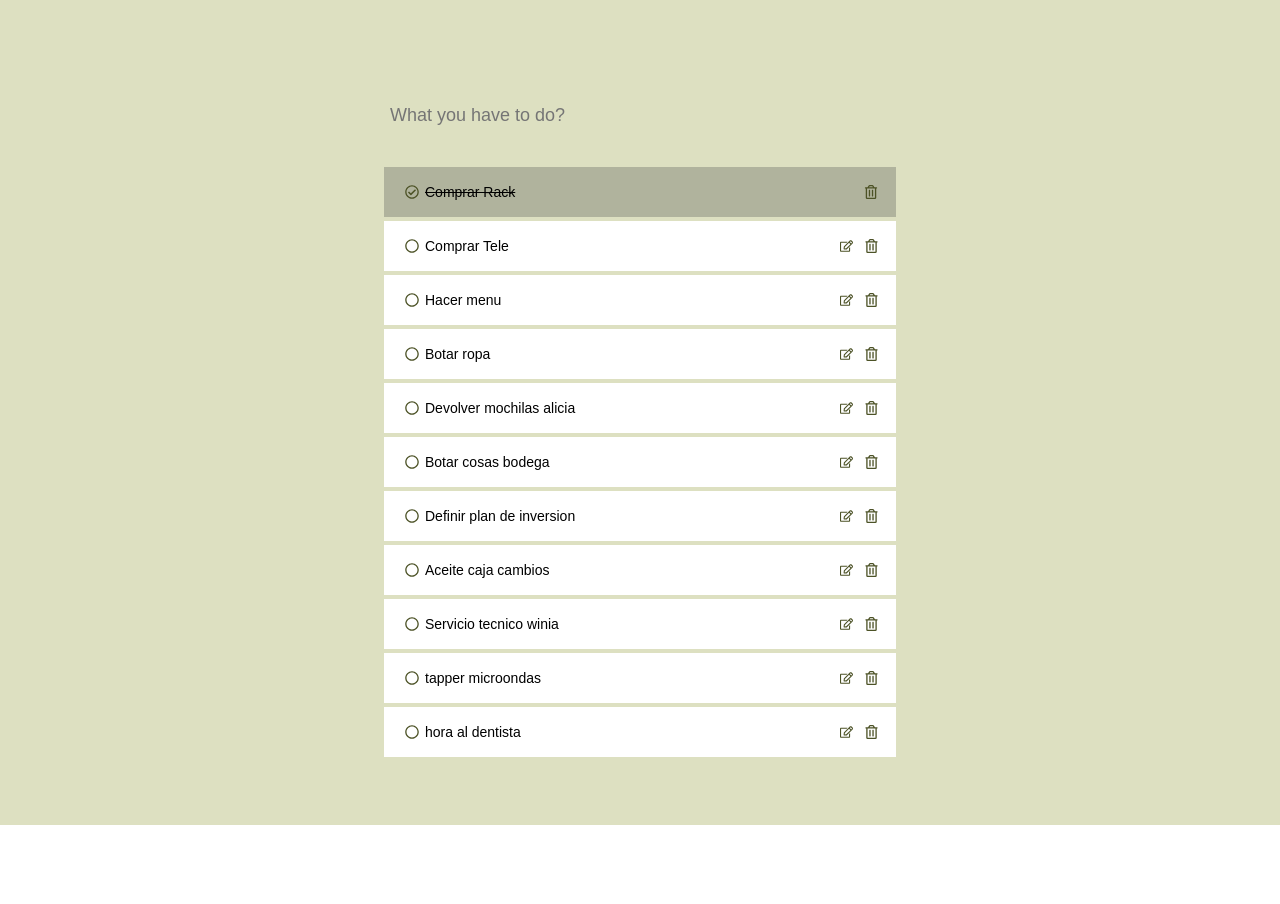
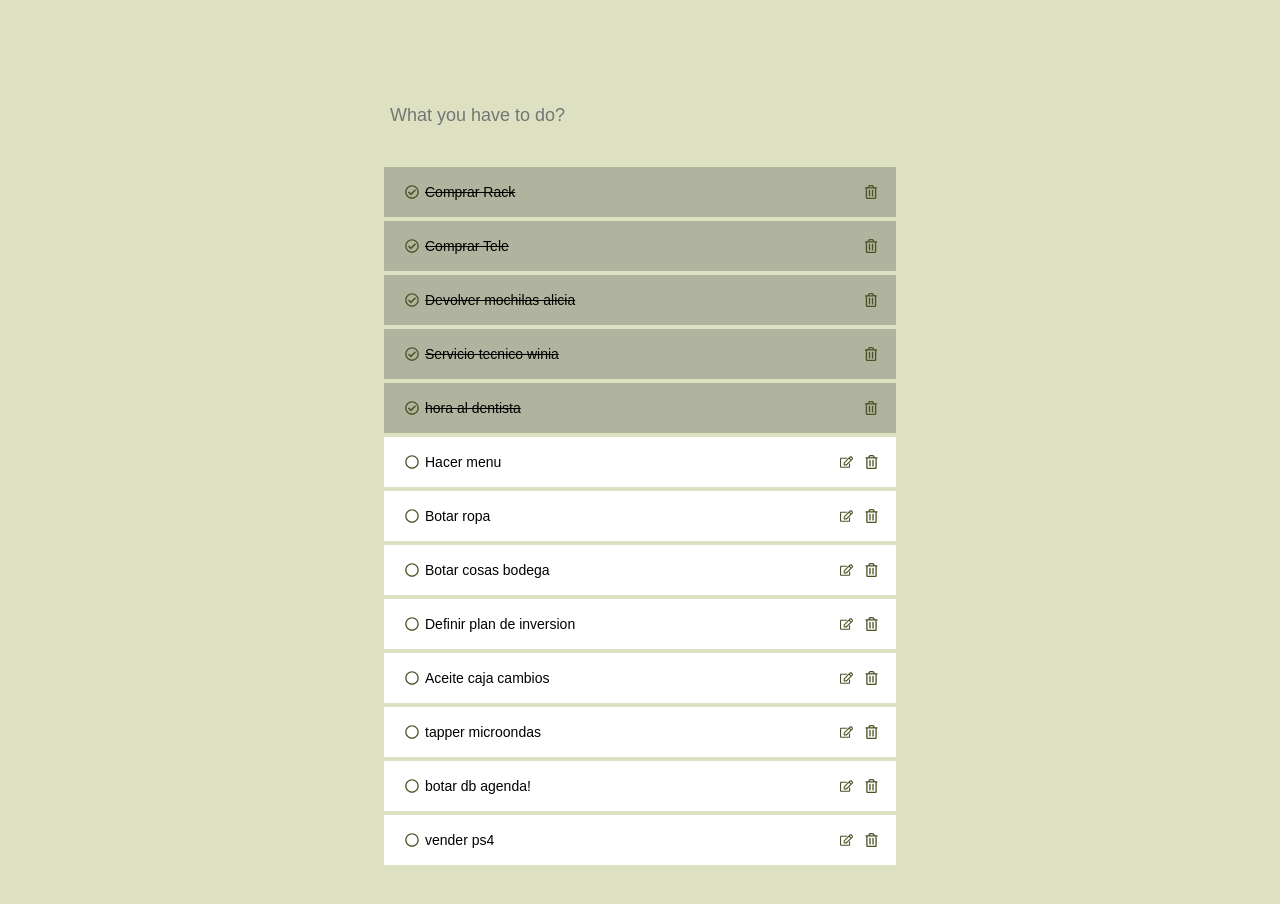
Before and after one commit to pablosat/todo-webapp, a React (Create React App) app: page / in a window 1280 px wide. Shown: the top 904 px of the page. Before the commit the page ends 825 px from the top, so only its background shows below. Built offline with nearby package versions, Linux system fonts and the light colour scheme.

Commit message:
more todos

```diff
--- a/src/components/toDoReducer.js
+++ b/src/components/toDoReducer.js
@@ -25,7 +25,22 @@ export const toDoReducer = (state, action = { type: "", payload: {} }) => {
         {
           id: 2,
           name: "Comprar Tele",
-          completed: false
+          completed: true
+        },
+        {
+          id: 123,
+          name: "Devolver mochilas alicia",
+          completed: true
+        },
+        {
+          id: 8,
+          name: "Servicio tecnico winia",
+          completed: true
+        },
+        {
+          id: 11,
+          name: "hora al dentista",
+          completed: true
         },
         {
           id: 7,
@@ -35,11 +50,6 @@ export const toDoReducer = (state, action = { type: "", payload: {} }) => {
         {
           id: 3,
           name: "Botar ropa",
-          completed: false
-        },
-        {
-          id: 123,
-          name: "Devolver mochilas alicia",
           completed: false
         },
         {
@@ -58,18 +68,18 @@ export const toDoReducer = (state, action = { type: "", payload: {} }) => {
           completed: false
         },
         {
-          id: 8,
-          name: "Servicio tecnico winia",
-          completed: false
-        },
-        {
           id: 10,
           name: "tapper microondas",
           completed: false
         },
         {
-          id: 11,
-          name: "hora al dentista",
+          id: 1131,
+          name: "botar db agenda!",
+          completed: false
+        },
+        {
+          id: 1133,
+          name: "vender ps4",
           completed: false
         }
       ];
```
